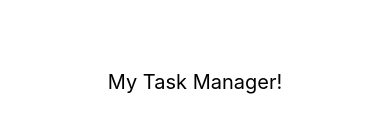
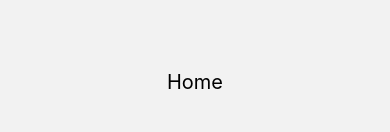
Before and after one commit to thiagovpaz/my_task_manager, a React Native app: screen / in a window 390 px wide. Shown: the part 340-472 px from the top of the page. Built offline with nearby package versions, Linux system fonts and the light colour scheme.

Commit message:
feat: add initial structure for navigation and screens

```diff
--- a/app.tsx
+++ /dev/null
@@ -1,25 +0,0 @@
-import { StatusBar } from 'expo-status-bar';
-import { StyleSheet, Text, View } from 'react-native';
-
-const App = () => {
-  return (
-    <View style={styles.container}>
-      <Text style={styles.title}>My Task Manager!</Text>
-
-      <StatusBar style="auto" />
-    </View>
-  );
-};
-
-const styles = StyleSheet.create({
-  container: {
-    flex: 1,
-    justifyContent: 'center',
-    alignItems: 'center',
-  },
-  title: {
-    fontSize: 20,
-  },
-});
-
-export { App };
--- a/index.ts
+++ b/index.ts
@@ -1,6 +1,6 @@
 import { registerRootComponent } from 'expo';
 
-import { App } from './app';
+import { App } from './src/app';
 
 // registerRootComponent calls AppRegistry.registerComponent('main', () => App);
 // It also ensures that whether you load the app in Expo Go or in a native build,
--- /dev/null
+++ b/src/app.tsx
@@ -0,0 +1,15 @@
+import { StatusBar } from 'expo-status-bar';
+
+import { MainNavigation } from './navigation';
+
+const App = () => {
+  return (
+    <>
+      <MainNavigation />
+
+      <StatusBar style="auto" />
+    </>
+  );
+};
+
+export { App };
--- /dev/null
+++ b/src/navigation/index.tsx
@@ -0,0 +1,32 @@
+import { createNativeStackNavigator } from '@react-navigation/native-stack';
+import { NavigationContainer } from '@react-navigation/native';
+
+import { HomeScreen } from '../screens/home';
+import { ManageTaskScreen } from '../screens/manage-task';
+
+const Main = createNativeStackNavigator();
+
+export type MainStackParamList = {
+  HomeScreen: undefined;
+  ManageTaskScreen: { id?: string };
+};
+
+const MainNavigation = () => {
+  return (
+    <NavigationContainer>
+      <Main.Navigator
+        initialRouteName="HomeScreen"
+        screenOptions={{
+          headerShown: false,
+          animation: 'fade_from_bottom',
+          presentation: 'card',
+        }}
+      >
+        <Main.Screen name="HomeScreen" component={HomeScreen} />
+        <Main.Screen name="ManageTaskScreen" component={ManageTaskScreen} />
+      </Main.Navigator>
+    </NavigationContainer>
+  );
+};
+
+export { MainNavigation };
--- /dev/null
+++ b/src/screens/home/index.tsx
@@ -0,0 +1,11 @@
+import { Container, Title } from './styles';
+
+const HomeScreen = () => {
+  return (
+    <Container>
+      <Title>Home</Title>
+    </Container>
+  );
+};
+
+export { HomeScreen };
--- /dev/null
+++ b/src/screens/home/styles.ts
@@ -0,0 +1,12 @@
+import { SafeAreaView } from 'react-native-safe-area-context';
+import styled from 'styled-components/native';
+
+export const Container = styled(SafeAreaView)`
+  flex: 1;
+  justify-content: center;
+  align-items: center;
+`;
+
+export const Title = styled.Text`
+  font-size: 20px;
+`;
--- /dev/null
+++ b/src/screens/manage-task/index.tsx
@@ -0,0 +1,11 @@
+import { Container, Title } from './styles';
+
+const ManageTaskScreen = () => {
+  return (
+    <Container>
+      <Title>Gerenciar Task</Title>
+    </Container>
+  );
+};
+
+export { ManageTaskScreen };
--- /dev/null
+++ b/src/screens/manage-task/styles.ts
@@ -0,0 +1,12 @@
+import { SafeAreaView } from 'react-native-safe-area-context';
+import styled from 'styled-components/native';
+
+export const Container = styled(SafeAreaView)`
+  flex: 1;
+  justify-content: center;
+  align-items: center;
+`;
+
+export const Title = styled.Text`
+  font-size: 20px;
+`;
```
Also changed, not shown: package.json (+7 -3 lines), 1 other file (tests, documents, lock files or other folders).
